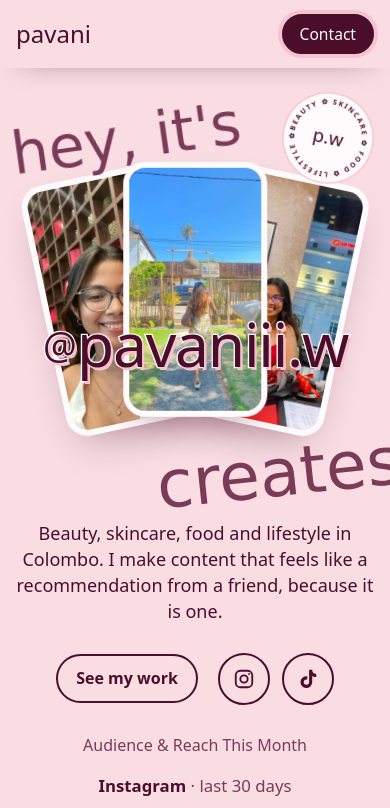
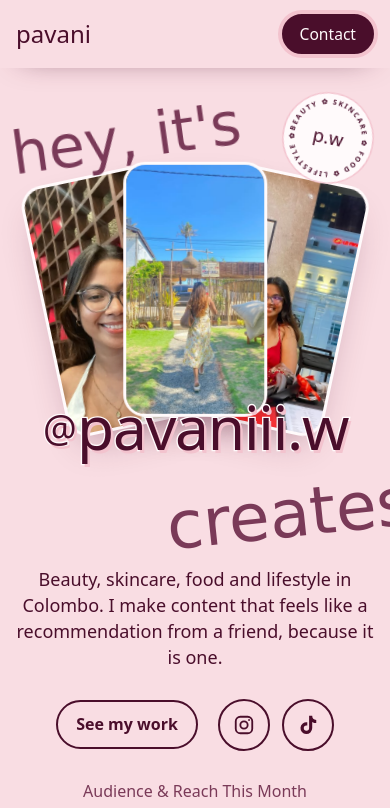
Before and after one commit to PavaniW/pavani-portfolio, a plain HTML site: page index.html in a window 390 px wide. Shown: the top 808 px of the page. Drawn offline with Linux system fonts and the light colour scheme; a web font is replaced by a local one.

Commit message:
Phone hero: name mostly below the photos, creates tucked under it; thinner photo borders
Co-Authored-By: Claude Opus 5.5 (1M context) <noreply@anthropic.com>

```diff
--- a/styles.css
+++ b/styles.css
@@ -264,7 +264,7 @@ main { overflow-x: clip; }
   place-items: center;
   max-width: 1080px;
   margin: 0 auto;
-  padding: clamp(40px, 6vw, 72px) 0 clamp(64px, 9vw, 110px);
+  padding: clamp(40px, 6vw, 72px) 0 clamp(72px, 10vw, 128px);
 }
 /* photo, name and scripts share one grid cell so they layer */
 .hf-stage > .hf-photo,
@@ -278,7 +278,7 @@ main { overflow-x: clip; }
   height: clamp(340px, 40vw, 500px);
   z-index: 1;
 }
-.hf .fan { width: 40%; }
+.hf .fan { width: 40%; border-width: 3px; }
 
 .hf-name {
   position: relative;
@@ -352,11 +352,14 @@ main { overflow-x: clip; }
 
 @media (max-width: 760px) {
   .hf .hero-fan.hf-photo { width: 92vw; height: 330px; }
+  /* Phones: name sits mostly below the photos, just kissing their bottom edge */
+  .hf-name { translate: 0 2.15em; }
+  .hf-creates { translate: 38% 128%; }
+  .hf-stage { padding-bottom: 104px; }
   .hf-name { font-size: 15.5vw; }
   .hf-hey { font-size: 15vw; translate: -30% -38%; }
-  .hf-creates { font-size: 17vw; translate: 34% 66%; }
+  .hf-creates { font-size: 17vw; }
   .hf-badge { width: 92px; right: 0; top: 0; }
-  .hf-stage { padding-bottom: 58px; }
 }
 
 /* Hand-written kicker above section headings */
```
